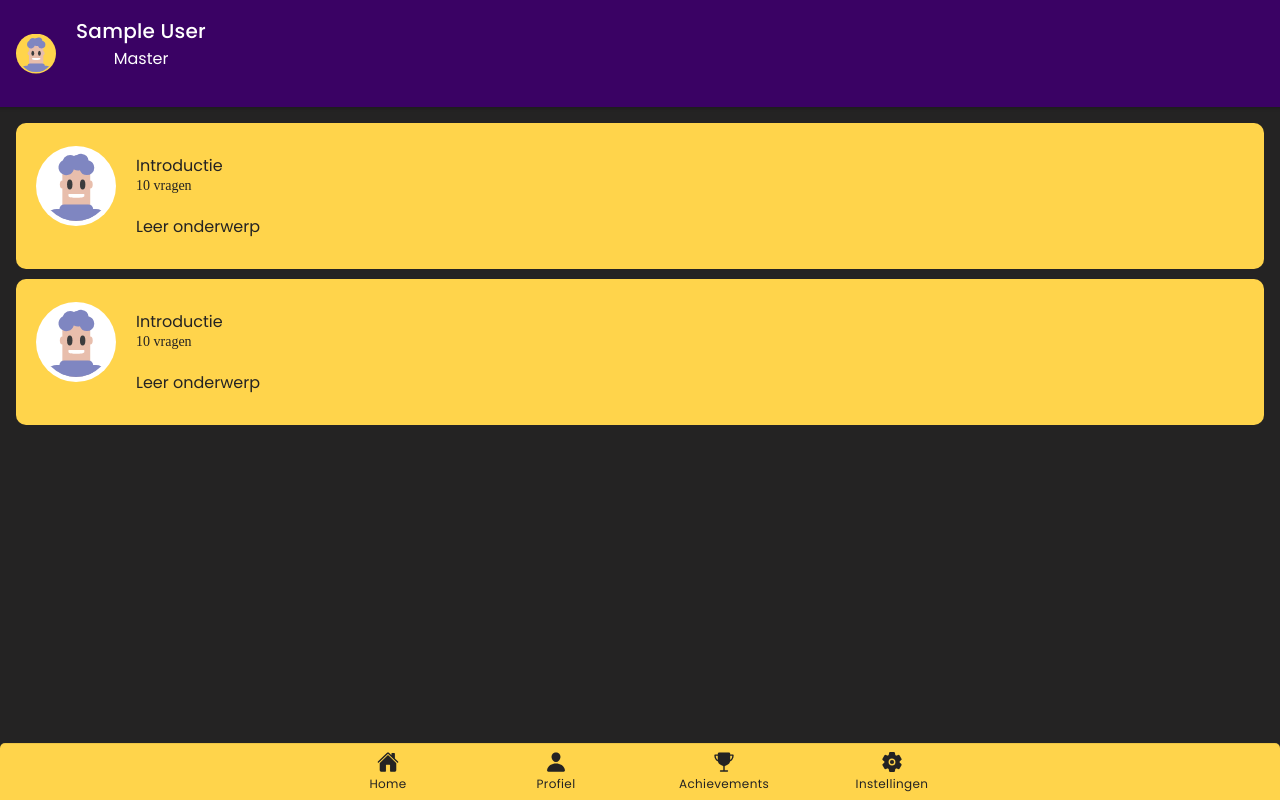
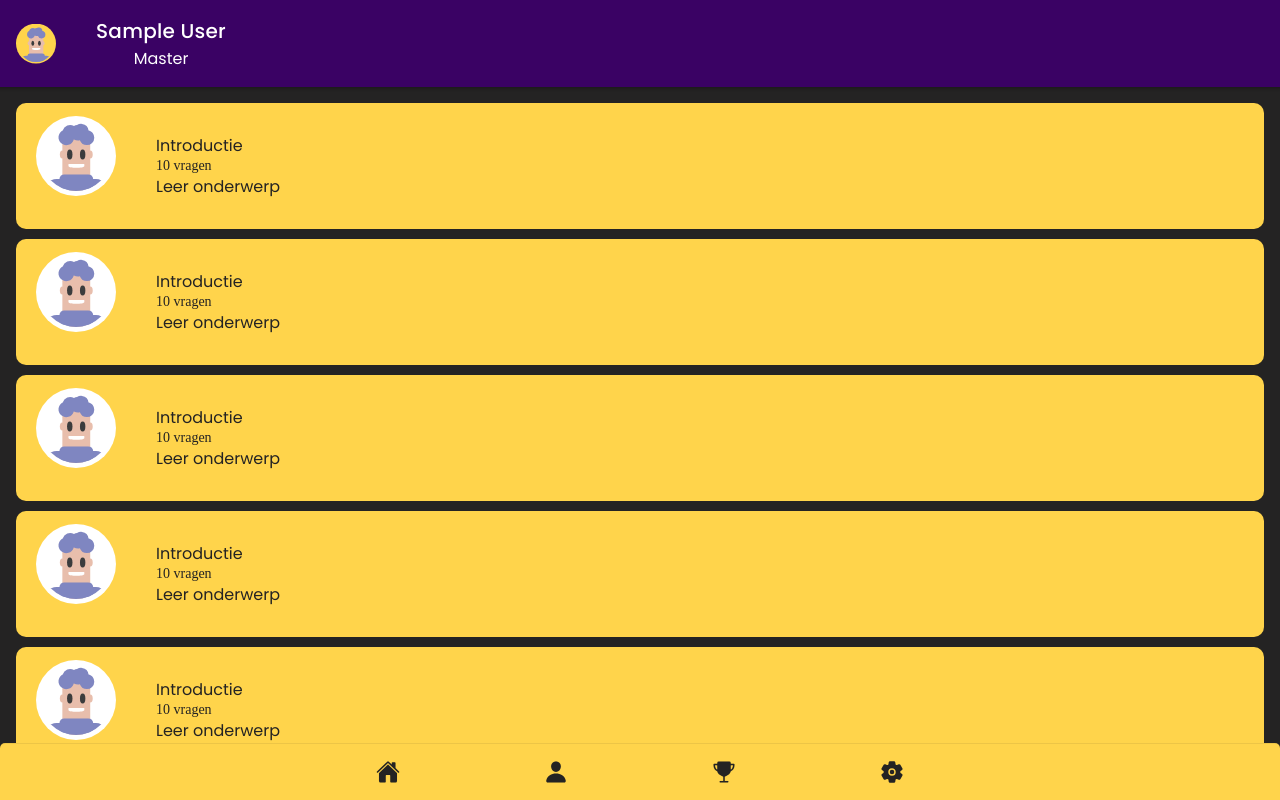
Before and after one commit to DevCassie/Signer, a React (Create React App) app in the folder Signer/: page /tabs/home in a window 1280 px wide. Built offline with nearby package versions, Linux system fonts and the light colour scheme; no server answers; sample sign-in values are in the browser's storage; a web font is replaced by a local one.

Commit message:
feat: Updated settings page & profile page.

```diff
--- a/Signer/src/components/Card.css
+++ b/Signer/src/components/Card.css
@@ -6,3 +6,7 @@
     width: auto;
     margin: 0 0 10px 0;
 }
+
+.container.card.grid {
+    width: 100%;
+}
--- a/Signer/src/pages/Homepage.tsx
+++ b/Signer/src/pages/Homepage.tsx
@@ -42,6 +42,46 @@ const Homepage: React.FC<Homeprops> = () => {
                 <a href="/quiz">Leer onderwerp</a>
               </div>
             </Card>
+            <Card className="grid">
+              <div className="column_small">
+                <Mascot className="mascot_white" />
+              </div>
+              <div className="column_big">
+                <IonText color="dark">Introductie</IonText>
+                <IonText color="dark" className="secondary_font_family vragen">10 vragen</IonText>
+                <a href="/quiz">Leer onderwerp</a>
+              </div>
+            </Card>
+            <Card className="grid">
+              <div className="column_small">
+                <Mascot className="mascot_white" />
+              </div>
+              <div className="column_big">
+                <IonText color="dark">Introductie</IonText>
+                <IonText color="dark" className="secondary_font_family vragen">10 vragen</IonText>
+                <a href="/quiz">Leer onderwerp</a>
+              </div>
+            </Card>
+            <Card className="grid">
+              <div className="column_small">
+                <Mascot className="mascot_white" />
+              </div>
+              <div className="column_big">
+                <IonText color="dark">Introductie</IonText>
+                <IonText color="dark" className="secondary_font_family vragen">10 vragen</IonText>
+                <a href="/quiz">Leer onderwerp</a>
+              </div>
+            </Card>
+            <Card className="grid">
+              <div className="column_small">
+                <Mascot className="mascot_white" />
+              </div>
+              <div className="column_big">
+                <IonText color="dark">Introductie</IonText>
+                <IonText color="dark" className="secondary_font_family vragen">10 vragen</IonText>
+                <a href="/quiz">Leer onderwerp</a>
+              </div>
+            </Card>
           </div>
         </div>
       </IonContent>
--- /dev/null
+++ b/Signer/src/pages/Profile.css
@@ -0,0 +1,79 @@
+ion-item.background_transparent {
+    --background: transparent;
+    --border: none;
+    --inner-border-width: 0;
+}
+
+.container.flex {
+    display: flex;
+    align-items: center;
+}
+
+.container.flex.align_top {
+    justify-content: flex-start;
+}
+
+.container.card.card_achievement {
+    display: flex;
+    flex-direction: column;
+    gap: 5px;
+    width: 26vw;
+    height: 15vh;
+    padding: 10px;
+    text-align: center;
+    justify-content: center;
+}
+
+.container.card.card_achievement ion-text:nth-child(2) {
+    font-size: 12px;
+    margin: 0;
+}
+
+.container.card.card_achievement ion-text:nth-child(1) {
+    font-size: 20px;
+    font-weight: bold;
+}
+
+.grid {
+    gap: 20px;
+}
+
+.container.card.card_achievement.level {
+    grid-column: 1 / 2;
+}
+
+.container.card.card_achievement.achievements {
+    grid-column: 2 / 3;
+}
+
+.container.card.card_achievement.coins {
+    grid-column: 3 / 4;
+}
+
+.container.flex.full_width {
+    width: 100%;
+    height: auto;
+}
+
+.container.card.full_width {
+    width: 100%;
+}
+
+.container.input i {
+    margin: 0 0 0 10px;
+}
+
+.container.circle.profile_page {
+    top: -4%;
+    width: 15vh;
+    height: 15vh;
+    margin-bottom: 0;
+}
+
+ion-text:nth-child(2) {
+    margin: 0;
+}
+
+.header_title.align_left {
+    align-items: flex-start;
+}
--- a/Signer/src/pages/Profile.tsx
+++ b/Signer/src/pages/Profile.tsx
@@ -1,18 +1,73 @@
-import { IonHeader, IonTitle, IonPage, IonContent } from '@ionic/react';
-import './Homepage.css';
+import { IonHeader, IonPage, IonContent, IonText, IonItem, IonLabel, IonIcon, IonGrid, IonRow, IonCol, IonTitle } from '@ionic/react';
+import { trophy, chevronForwardOutline } from 'ionicons/icons';
+import './Profile.css';
+import { auth } from '../firebase';
+import Card from '../components/Card';
+import Mascot from '../components/Mascot';
+import IconInput from '../components/IconInput';
 
-interface ProfileProps { };
+interface Homeprops { };
 
-const Profilepage: React.FC<ProfileProps> = () => {
+const Profile: React.FC<Homeprops> = () => {
+  const userName = auth.currentUser.displayName;
+  const email = auth.currentUser.email;
   return (
-    <IonPage show-tabs>
-      <IonHeader className="header">
-        <IonTitle color="light">Profiel</IonTitle>
+    <IonPage>
+      <IonHeader className="header ion-padding">
+        <IonTitle>
+          <div className="header_title">
+            <IonText color="light">{userName}</IonText>
+            <IonText color="light"><IonIcon icon={trophy} /> Master</IonText>
+          </div>
+        </IonTitle>
       </IonHeader>
       <IonContent>
+        <div className="container page_content ion-padding">
+          <div className="container flex align_top">
+            <Mascot className="profile_page" />
+            <div className="grid">
+              <Card className='card_achievement level'>
+                <IonText>35</IonText>
+                <IonText>Level</IonText>
+              </Card>
+              <Card className="card_achievement achievements">
+                <IonText>20</IonText>
+                <IonText>Trophies</IonText>
+              </Card>
+              <Card className="card_achievement coins">
+                <IonText>90</IonText>
+                <IonText>Coins</IonText>
+              </Card>
+            </div>
+            <Card className="flex full_width">
+              <IonItem>
+                <IonLabel>Pas karakter aan <IonIcon icon={chevronForwardOutline} className="align_right"></IonIcon></IonLabel>
+              </IonItem>
+          </Card>
+          <Card className="inlog_gegevens">
+            <IonGrid>
+              <IonRow>
+                <IonCol>
+                  <IconInput placeholder="Gebruikersnaam" color="light" type="text" iconclassName="fas fa-user" value={userName} />
+                </IonCol>
+              </IonRow>
+              <IonRow>
+                <IonCol>
+                  <IconInput placeholder="Email" color="light" type="email" iconclassName="fas fa-envelope" value={email} />
+                </IonCol>
+              </IonRow>
+              <IonRow>
+                <IonCol>
+                  <IconInput placeholder="Wachtwoord" color="light" type="password" iconclassName="fas fa-key" value='password' />
+                </IonCol>
+              </IonRow>
+            </IonGrid>
+          </Card>
+          </div>
+        </div>
       </IonContent>
     </IonPage>
   );
 };
 
-export default Profilepage;
+export default Profile;
--- /dev/null
+++ b/Signer/src/pages/Settings.css
@@ -0,0 +1,22 @@
+ion-item {
+    --background: rgba(0, 0, 0, 0.25);
+    border-radius: 5px;
+    margin: 0 0 10px 0;
+    width: 100%;
+}
+
+ion-toggle {
+    --background: var(--ion-color-secondary-contrast);
+    --background-checked: var(--ion-color-secondary-contrast);
+    --handle-background: var(--ion-color-light);
+    --handle-background-checked: var(--ion-color-light);
+}
+
+ion-icon {
+    font-size: 24px;
+}
+
+.align_right {
+    position: absolute;
+    right: 14.5%;
+}
--- a/Signer/src/pages/Settings.tsx
+++ b/Signer/src/pages/Settings.tsx
@@ -1,45 +1,71 @@
-import { IonContent, IonText, IonLoading } from '@ionic/react';
-import { signOut } from '@firebase/auth';
+import { IonContent, IonText, IonLoading, IonPage, IonTitle, IonHeader, IonToggle, IonItem, IonLabel, IonButton, IonIcon } from '@ionic/react';
+import { chevronForwardOutline } from 'ionicons/icons';
+import Card from '../components/Card';
 import Button from '../components/Button';
 import React, { useState } from 'react';
 import { Redirect } from 'react-router';
 import { useAuth } from '../Auth';
-import { auth } from '../firebase';
 
+import './Settings.css';
 
 interface ContainerProps { }
 
 const SettingsPage: React.FC<ContainerProps> = () => {
   const { loggedIn } = useAuth();
-  const [status, setStatus] = useState({ loading: false, error: false });
-
-  const handleSignout = async () => {
-    try {
-      if (loggedIn) {
-        setStatus({ loading: true, error: false });
-        await signOut(auth);
-      }
-    } catch (error) {
-      setStatus({ loading: false, error: true });
-      console.log(error);
-    }
-  }
+  const [checked, setChecked] = useState(false);
 
   if (!loggedIn) {
     return <Redirect to="/" />;
   }
 
   return (
+    <IonPage>
+    <IonHeader className="header ion-padding">
+      <div className="grid">
+        <div className="header_title">
+          <IonTitle color="light" >Instellingen</IonTitle>
+        </div>
+      </div>
+    </IonHeader>
     <IonContent>
-      <div className="container icon">
+      <div className="container page_content ion-padding">
+        <div className="container flex align_top">
+          <Card className="flex align_top full_width">
+              <IonItem>
+                <IonLabel>Meldingen</IonLabel>
+                <IonToggle checked={checked} onClick={() => setChecked(true)} />
+              </IonItem>
+              <IonItem>
+                <IonLabel>Donkere modus</IonLabel>
+                <IonToggle checked={checked} onClick={() => setChecked(true)} />
+              </IonItem>
+              <IonItem>
+                <IonLabel>Instellingen 1</IonLabel>
+                <IonToggle checked={checked} onClick={() => setChecked(true)} />
+              </IonItem>
+              <IonItem>
+                <IonLabel>Instellingen 2</IonLabel>
+                <IonToggle checked={checked} onClick={() => setChecked(true)} />
+              </IonItem>
+              <IonItem>
+                <IonLabel>Instellingen 3</IonLabel>
+                <IonToggle checked={checked} onClick={() => setChecked(true)} />
+              </IonItem>
+              <IonItem>
+                <IonLabel>Instellingen 4</IonLabel>
+                <IonToggle checked={checked} onClick={() => setChecked(true)} />
+              </IonItem>
+              <IonItem>
+                <IonLabel>Help en support <IonIcon icon={chevronForwardOutline} className="align_right"></IonIcon></IonLabel>
+              </IonItem>
+              <IonItem>
+                <IonLabel>Over <IonIcon size="medium" icon={chevronForwardOutline} className="align_right" slot="end"></IonIcon></IonLabel>
+              </IonItem>
+          </Card>
+        </div>
       </div>
-      <div className="container flex ion-padding text-align-center">
-          <h1><IonText color="light">Instellingen</IonText></h1>
-          <IonText color="light" className="subheading">Log in</IonText>
-        <Button className="start ion-margin-bottom" size="large" text="Uitloggen" onClick={handleSignout} />
-      </div>
-      <IonLoading isOpen={status.loading} />
     </IonContent>
+  </IonPage>
   );
 };
 
--- a/Signer/src/pages/Tabs.css
+++ b/Signer/src/pages/Tabs.css
@@ -1,3 +1,18 @@
 .tabs {
     border-radius: 5px 5px 0 0;
 }
+
+ion-tab-button {
+    --color-selected: var(--ion-color-secondary-contrast);
+}
+
+ion-tab-button ion-icon::after {
+    content: '';
+    background-color: transparent;
+    width: 20px;
+    height: 2px;
+}
+
+ion-tab-button.tab-selected ion-icon::after {
+    background-color: var(--ion-color-secondary-contrast);
+}
--- a/Signer/src/pages/Tabs.tsx
+++ b/Signer/src/pages/Tabs.tsx
@@ -27,19 +27,19 @@ const Tabs: React.FC = () => {
       <IonTabBar slot="bottom" className="tabs" color="secondary">
         <IonTabButton tab="home" href="/tabs/home">
           <IonIcon icon={home} color="dark"></IonIcon>
-          <IonLabel color="dark">Home</IonLabel>
+          {/* <IonLabel color="dark">Home</IonLabel> */}
         </IonTabButton>
         <IonTabButton tab="profiel" href="/tabs/profiel">
           <IonIcon icon={person} color="dark"></IonIcon>
-          <IonLabel color="dark">Profiel</IonLabel>
+          {/* <IonLabel color="dark">Profiel</IonLabel> */}
         </IonTabButton>
         <IonTabButton tab="achievements" href="/tabs/achievements">
           <IonIcon icon={trophy} color="dark"></IonIcon>
-          <IonLabel color="dark">Achievements</IonLabel>
+          {/* <IonLabel color="dark">Achievements</IonLabel> */}
         </IonTabButton>
         <IonTabButton tab="settings" href="/tabs/instellingen">
           <IonIcon icon={settings} color="dark"></IonIcon>
-          <IonLabel color="dark">Instellingen</IonLabel>
+          {/* <IonLabel color="dark">Instellingen</IonLabel> */}
         </IonTabButton>
       </IonTabBar>
     </IonTabs>
```
